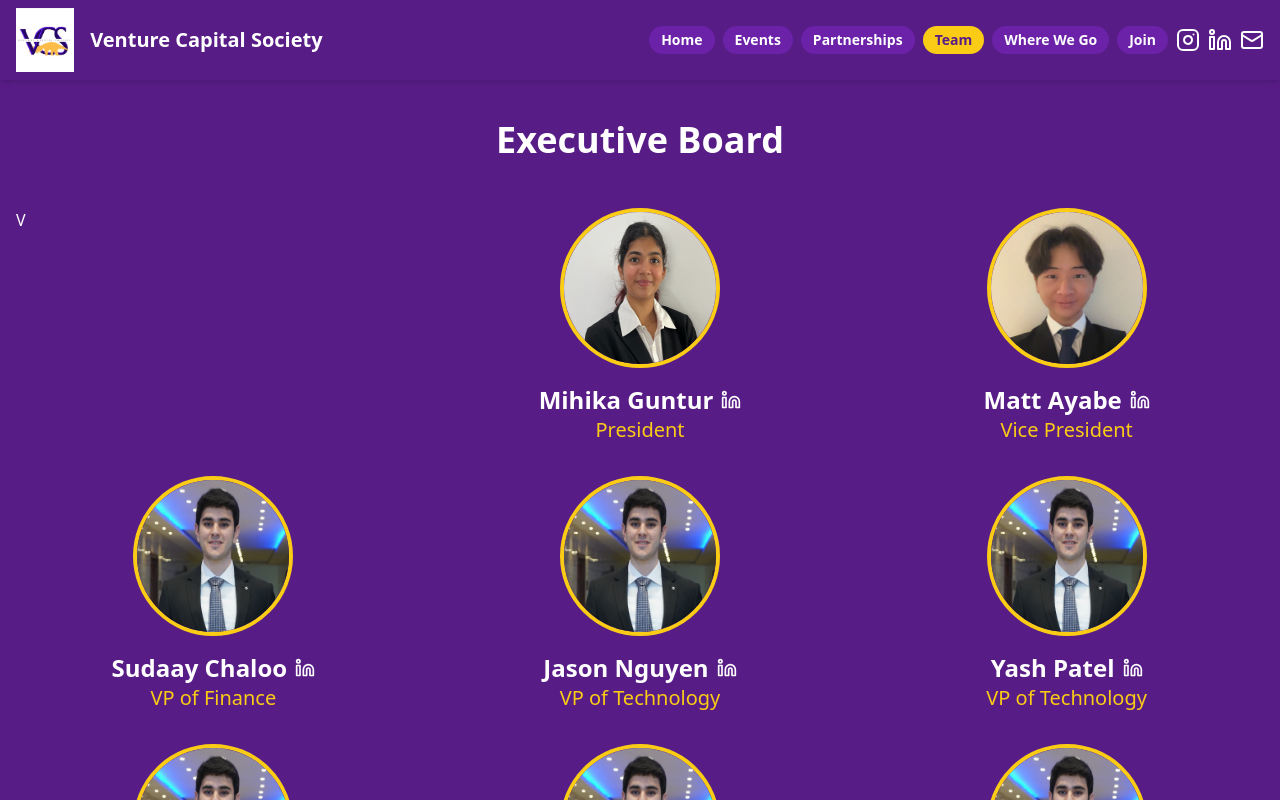
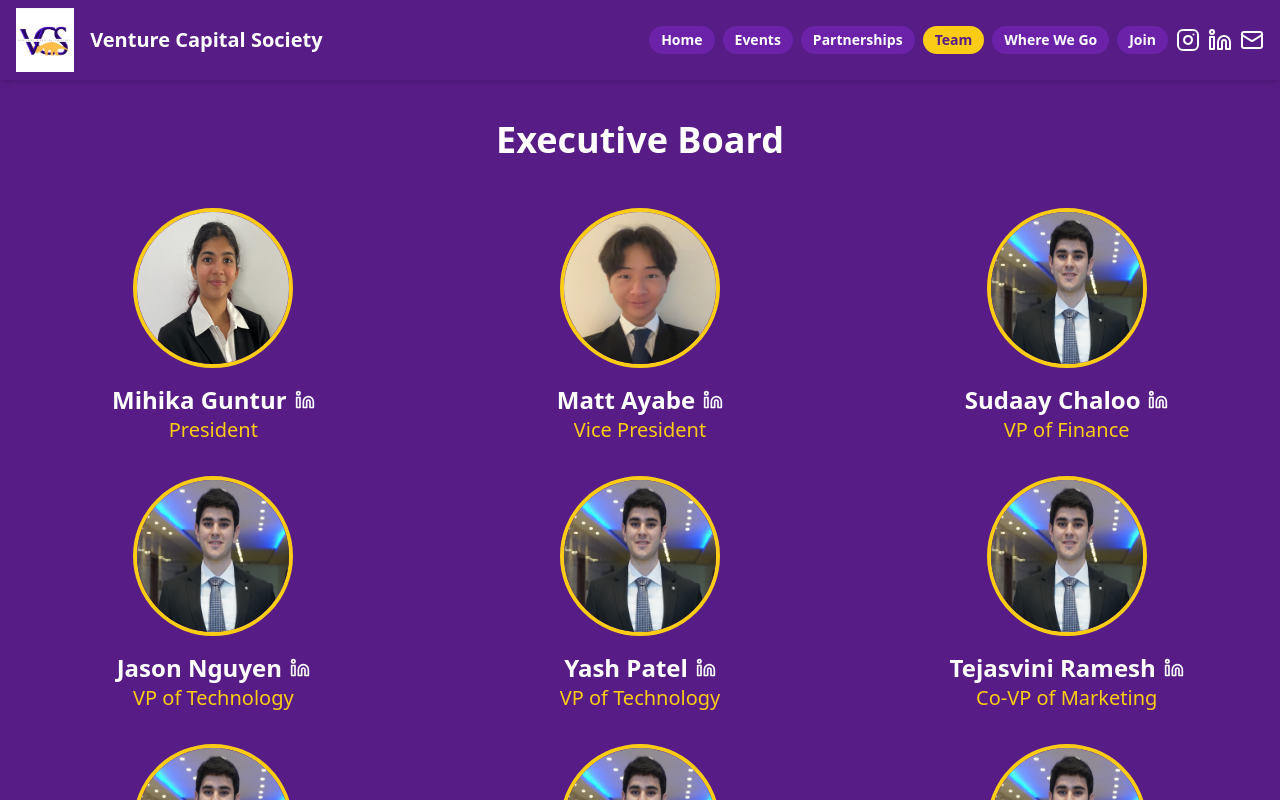
Before and after one commit to Sburugup/vcs-website, a React (Create React App) app: page / in a window 1280 px wide. Both pictures are taken after a click on the button "Team". Shown: the top 800 px of the page. Built offline with nearby package versions, Linux system fonts and the light colour scheme.

Commit message:
fixed a mistake

```diff
--- a/src/App.js
+++ b/src/App.js
@@ -1041,7 +1041,7 @@
   const execMembers = [
     { name: 'Mihika Guntur', position: 'President', image: mihikaImg, linkedin: 'https://www.linkedin.com/in/mihika-guntur/'},
     { name: 'Matt Ayabe', position: 'Vice President', image: mattImg, linkedin: 'https://www.linkedin.com/in/mattayabe'},
-    { name: 'Sudaay Chaloo', position: 'VP of Finance', image: sudaayImg, linkedin: 'https://https://www.linkedin.com/in/sudaaychaloo/'},
+    { name: 'Sudaay Chaloo', position: 'VP of Finance', image: sudaayImg, linkedin: 'https://www.linkedin.com/in/sudaaychaloo/'},
     { name: 'Jason Nguyen', position: 'VP of Technology', image: sudaayImg, linkedin: 'https://https://www.linkedin.com/in/jasonnguyen1331/'},
     { name: 'Yash Patel', position: 'VP of Technology', image: sudaayImg, linkedin: 'https://www.linkedin.com/feed/'}, //No linked, no pfp either
 
@@ -1057,7 +1057,7 @@
   return (
     <div className="container mx-auto pt-8">
       <h2 className="text-4xl font-bold text-center mb-12 text-white">Executive Board</h2>
-      <div className="grid grid-cols-1 md:grid-cols-3 gap-8">V
+      <div className="grid grid-cols-1 md:grid-cols-3 gap-8">
         {execMembers.map((member, index) => (
           <motion.div
             key={index}
```
